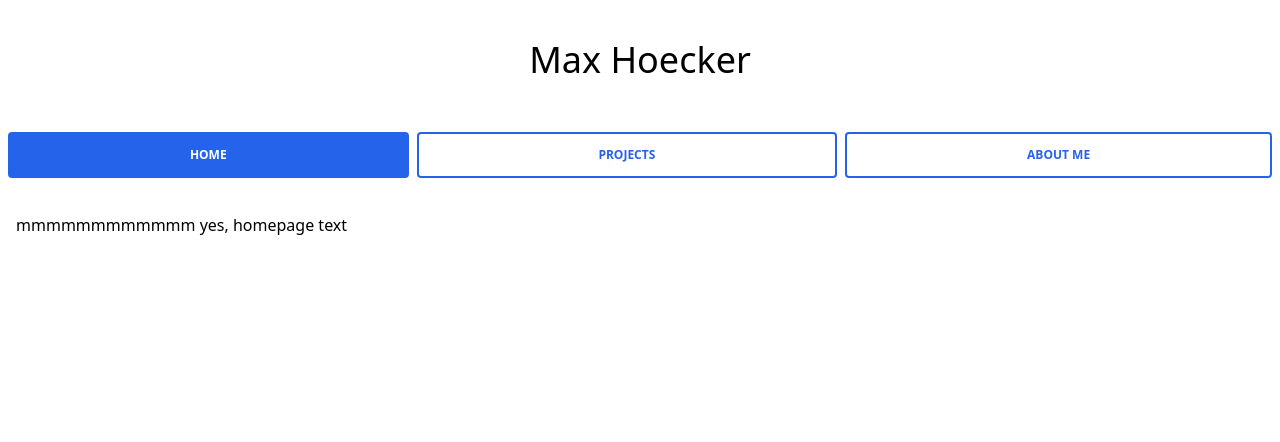
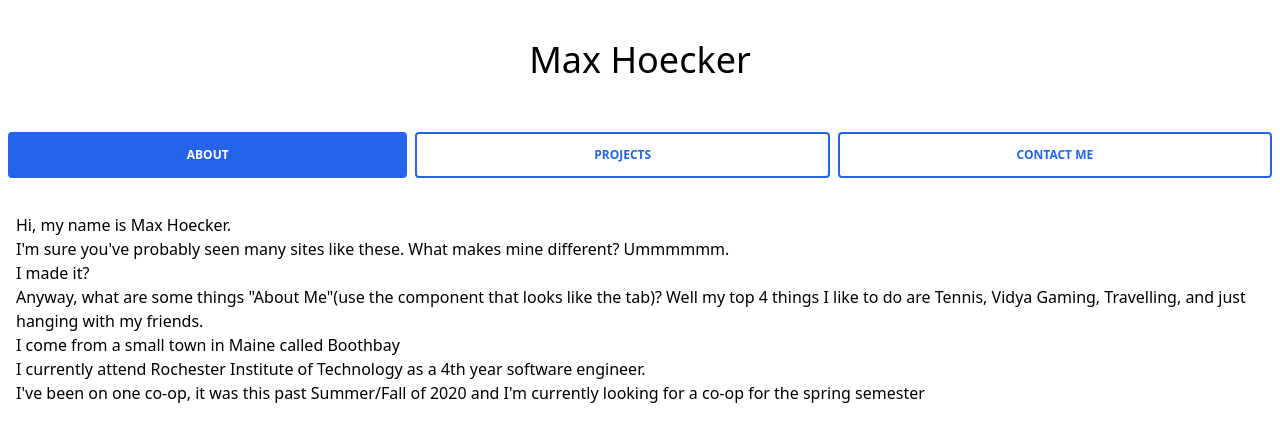
Before and after one commit to MaxHoecker/portfolio-site, a React (Create React App) app: page / in a window 1280 px wide. Shown: the top 442 px of the page. Built offline with nearby package versions, Linux system fonts and the light colour scheme.

Commit message:
Fleshed out the content of the site more

```diff
--- a/src/App.js
+++ b/src/App.js
@@ -5,8 +5,17 @@ function App() {
 
   let componentList = [];
 
-  componentList.push(<Header/>);
-  componentList.push(<NavBar/>);
+  let colorConfig = {
+    bg: "gray",
+    bgNum: "-100",
+    primary: "blue",
+    primaryNum: "-600",
+    secondary: "white",
+    secondaryNum: ""
+  };
+
+  componentList.push(<Header colorConfig={colorConfig}/>);
+  componentList.push(<NavBar colorConfig={colorConfig}/>);
 
   return (
       componentList
--- a/src/components/AboutMePage.js
+++ /dev/null
@@ -1,12 +0,0 @@
-export default function AboutMePage() {
-    return (
-        <p>
-            Collaboratively administrate empowered markets via
-            plug-and-play networks. Dynamically procrastinate B2C users
-            after installed base benefits.
-            <br />
-            <br /> Dramatically visualize customer directed convergence
-            without revolutionary ROI.
-        </p>
-    );
-}
--- /dev/null
+++ b/src/components/AboutPage.js
@@ -0,0 +1,14 @@
+
+export default function AboutPage() {
+    return(
+        <p>
+            Hi, my name is Max Hoecker. <br/>
+            I'm sure you've probably seen many sites like these. What makes mine different? Ummmmmm.<br/>
+            I made it?<br/>
+            Anyway, what are some things "About Me"(use the component that looks like the tab)? Well my top 4 things I like to do are Tennis, Vidya Gaming, Travelling, and just hanging with my friends.<br/>
+            I come from a small town in Maine called Boothbay<br/>
+            I currently attend Rochester Institute of Technology as a 4th year software engineer.<br/>
+            I've been on one co-op, it was this past Summer/Fall of 2020 and I'm currently looking for a co-op for the spring semester<br/>
+        </p>
+    )
+}
--- /dev/null
+++ b/src/components/ContactMePage.js
@@ -0,0 +1,15 @@
+export default function ContactMePage() {
+    return (
+        <p>
+            you can reach me at either of these email addresses:<br/>
+            mjh9131@rit.edu (preferred)<br/>
+            hoecker.max@gmail.com<br/>
+            <br/>
+            My linkedin can be found at:<br/>
+            https://linkedin.com/in/MaxHoecker<br/>
+            <br/>
+            My github can be found at:<br/>
+            https://github.com/MaxHoecker<br/>
+        </p>
+    );
+}
--- /dev/null
+++ b/src/components/FadeInCard.js
@@ -0,0 +1,12 @@
+export default function FadeInCard(props) {
+    const wrapperClassName = "bg-" + props.colorConfig.secondary + props.colorConfig.secondaryNum +
+        " m-4 p-6 rounded-2xl shadow-lg " +
+        "border-2 border-" + props.colorConfig.primary + props.colorConfig.primaryNum + " " +
+        "text-" + props.colorConfig.primary + props.colorConfig.primaryNum + " ";
+
+    return (
+        <div className={wrapperClassName}>
+            {props.childComponent}
+        </div>
+    )
+}
--- a/src/components/Header.js
+++ b/src/components/Header.js
@@ -7,6 +7,9 @@ export default function Header() {
         <div className={"p-10"}>
             <h1 className={classNameText}>Max Hoecker</h1>
             {/*<img class="fill-current w-6 h-6" src={github} alt="github" />*/}
+            {
+                // resume link?
+            }
         </div>
 
     )
--- a/src/components/Homepage.js
+++ /dev/null
@@ -1,8 +0,0 @@
-
-export default function Homepage() {
-    return(
-        <p>
-            mmmmmmmmmmmm yes, homepage text
-        </p>
-    )
-}
--- a/src/components/NavBar.js
+++ b/src/components/NavBar.js
@@ -1,18 +1,24 @@
 import React from "react";
-import Homepage from "./Homepage";
+import AboutPage from "./AboutPage";
 import ProjectsPage from "./ProjectsPage";
-import AboutMePage from "./AboutMePage";
+import ContactMePage from "./ContactMePage";
 
-const Tabs = ({ color }) => {
+const Tabs = (props) => {
     const [openTab, setOpenTab] = React.useState(1);
 
     const tabCss = "text-xs font-bold uppercase px-5 py-3 " +
         "rounded " +
         "block " +
         "leading-normal " +
-        "border-2 border-" + color + "-600 " +
+        "border-2 border-" + props.colorConfig.primary + props.colorConfig.primaryNum + " " +
         "hover:bg-gray-200 " +
-        "focus:bg-" + color + "-600 ";
+        "focus:bg-" + props.colorConfig.primary + props.colorConfig.primaryNum + " ";
+
+    const tabActiveCss = "text-" + props.colorConfig.secondary + props.colorConfig.secondaryNum +
+        " bg-" + props.colorConfig.primary + props.colorConfig.primaryNum + " ";
+
+    const tabInactiveCss = "text-" + props.colorConfig.primary + props.colorConfig.primaryNum +
+        " bg-" + props.colorConfig.secondary + props.colorConfig.secondaryNum + " ";
 
     return (
         <>
@@ -27,8 +33,9 @@ const Tabs = ({ color }) => {
                                 className={
                                     tabCss +
                                     (openTab === 1
-                                        ? "text-white bg-" + color + "-600"
-                                        : "text-" + color + "-600 bg-white")
+                                        ? tabActiveCss
+                                        : tabInactiveCss
+                                    )
                                 }
                                 onClick={e => {
                                     e.preventDefault();
@@ -38,7 +45,7 @@ const Tabs = ({ color }) => {
                                 href="#link1"
                                 role="tablist"
                             >
-                                Home
+                                About
                             </a>
                         </li>
                         <li className="-mb-px mx-1 flex-auto text-center">
@@ -46,8 +53,9 @@ const Tabs = ({ color }) => {
                                 className={
                                     tabCss +
                                     (openTab === 2
-                                        ? "text-white bg-" + color + "-600"
-                                        : "text-" + color + "-600 bg-white")
+                                            ? tabActiveCss
+                                            : tabInactiveCss
+                                    )
                                 }
                                 onClick={e => {
                                     e.preventDefault();
@@ -65,8 +73,9 @@ const Tabs = ({ color }) => {
                                 className={
                                     tabCss +
                                     (openTab === 3
-                                        ? "text-white bg-" + color + "-600"
-                                        : "text-" + color + "-600 bg-white")
+                                        ? tabActiveCss
+                                        : tabInactiveCss
+                                    )
                                 }
                                 onClick={e => {
                                     e.preventDefault();
@@ -76,21 +85,21 @@ const Tabs = ({ color }) => {
                                 href="#link3"
                                 role="tablist"
                             >
-                                About Me
+                                Contact Me
                             </a>
                         </li>
                     </ul>
-                    <div className="relative flex flex-col min-w-0 break-words bg-white w-full mb-6 rounded ">
+                    <div className={"relative flex flex-col min-w-0 break-words bg-" + props.colorConfig.bg + "-" + props.colorConfig.bgNum + " w-full mb-6 rounded "}>
                         <div className="px-4 py-5 flex-auto">
                             <div className="tab-content tab-space">
                                 <div className={openTab === 1 ? "block" : "hidden"} id="link1">
-                                    <Homepage />
+                                    <AboutPage colorConfig={props.colorConfig}/>
                                 </div>
                                 <div className={openTab === 2 ? "block" : "hidden"} id="link2">
-                                    <ProjectsPage />
+                                    <ProjectsPage colorConfig={props.colorConfig}/>
                                 </div>
                                 <div className={openTab === 3 ? "block" : "hidden"} id="link3">
-                                    <AboutMePage />
+                                    <ContactMePage colorConfig={props.colorConfig}/>
                                 </div>
                             </div>
                         </div>
@@ -101,10 +110,10 @@ const Tabs = ({ color }) => {
     );
 };
 
-export default function TabsRender() {
+export default function TabsRender(props) {
     return (
         <>
-            <Tabs color="blue" />
+            <Tabs colorConfig = {props.colorConfig} />
         </>
     );
 }
--- a/src/components/ProjectsPage.js
+++ b/src/components/ProjectsPage.js
@@ -1,12 +1,59 @@
-export default function ProjectsPage(){
+import FadeInCard from "./FadeInCard";
+import React from "react";
+import awsInstanceImage from "./../images/awsLaunchInstance.PNG"
+
+export default function ProjectsPage(props){
+    let cardList=[];
+
+    const RunningMachine = (
+        <div>
+            {/*<img src={awsInstanceImage} alt={"AWS instance launch screen"}/>*/}
+            <p>
+                So I know that there's two main pieces I'll need, some code that makes up the site, and a machine for the site to be hosted on. <br/>
+                In terms of having a machine to run the site on I knew I had two main options, hosting it on a cloud instance or on a raspberry pie I have lying around. <br/>
+                I decided to go for making a vm instance on AWS for mostly the learning experience <br/>
+            </p>
+        </div>
+    );
+
+    const AWSCard = (
+        <div>
+            <img src={awsInstanceImage} alt={"AWS instance launch screen"}/>
+            <p>
+                So I made an AWS account, booted up a micro ec2-instance on the free tier, set up sshing into the VM, and allowed http and https protocols in the security groups
+            </p>
+        </div>
+    );
+
+
+    const MakingTheProject = (
+        <div>
+            {/*<img src={awsInstanceImage} alt={"AWS instance launch screen"}/>*/}
+            <p>
+                Now I need to set up the project that will be the code that actually runs <br/>
+                So I went to my favorite ide for web development(Webstorm) and made a new React based project, and linked it up to a remote git repository <br/>
+                When making a site choosing a css framework to use can significantly cut down on development time <br/>
+                I decided to go with Tailwind because it's lightweight and allows a lot of customization very rapidly <br/>
+                After choosing a css framework I now have to do all the grunt work including writing this text you're reading and putting in these images you're looking at <br/>
+            </p>
+        </div>
+    );
+
+    cardList.push(
+        <FadeInCard childComponent={RunningMachine} colorConfig={props.colorConfig}/>
+    );
+    cardList.push(
+        <FadeInCard childComponent={AWSCard} colorConfig={props.colorConfig}/>
+    );
+    cardList.push(
+        <FadeInCard childComponent={MakingTheProject} colorConfig={props.colorConfig}/>
+    );
+
+
+
     return(
-        <p>
-            Collaboratively administrate empowered markets via
-            plug-and-play networks. Dynamically procrastinate B2C users
-            after installed base benefits.
-            <br />
-            <br /> Dramatically visualize customer directed convergence
-            without revolutionary ROI.
-        </p>
+        <div>
+            {cardList}
+        </div>
     )
 }
```
Also changed, not shown: src/siteText.txt.
